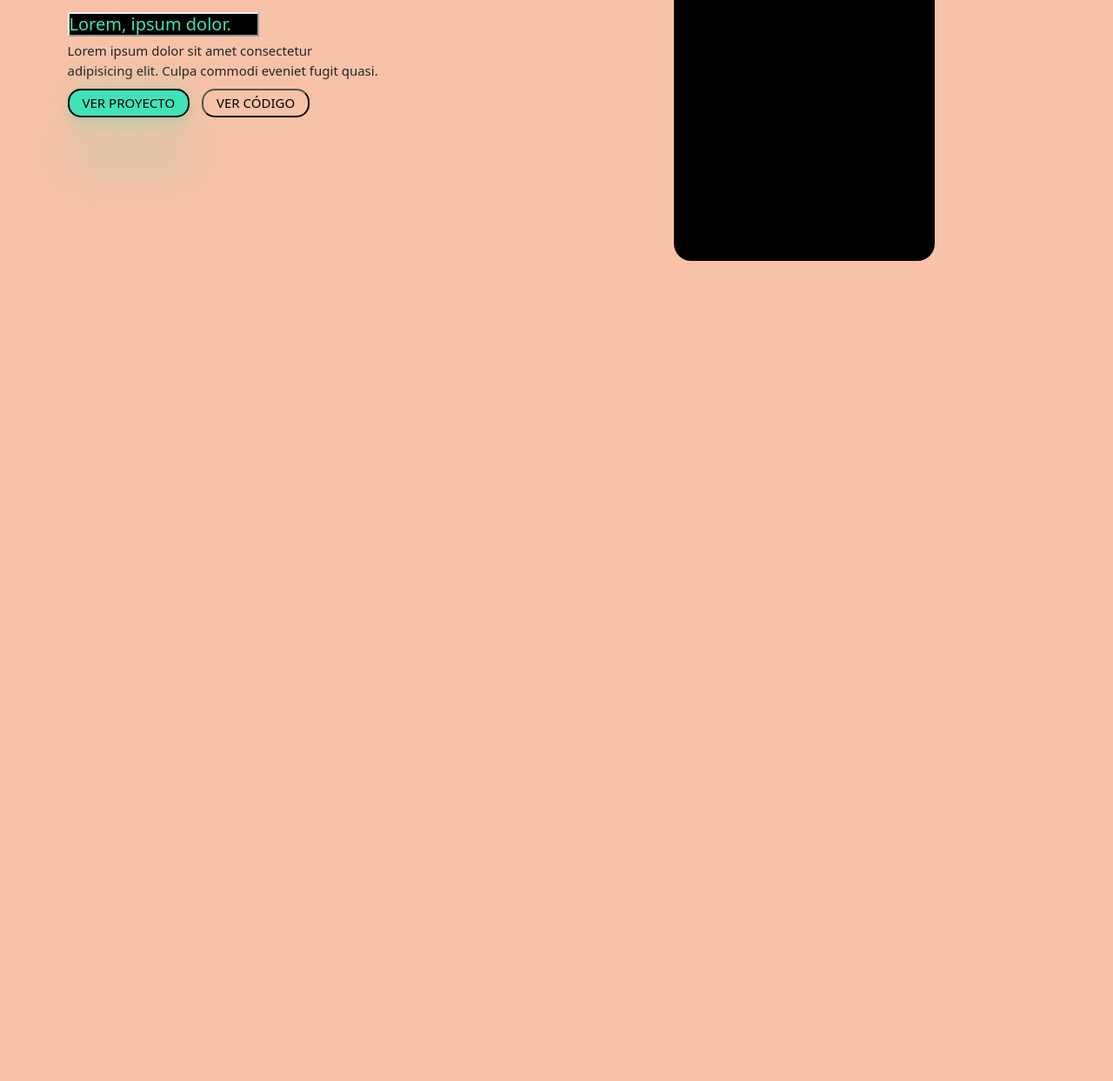
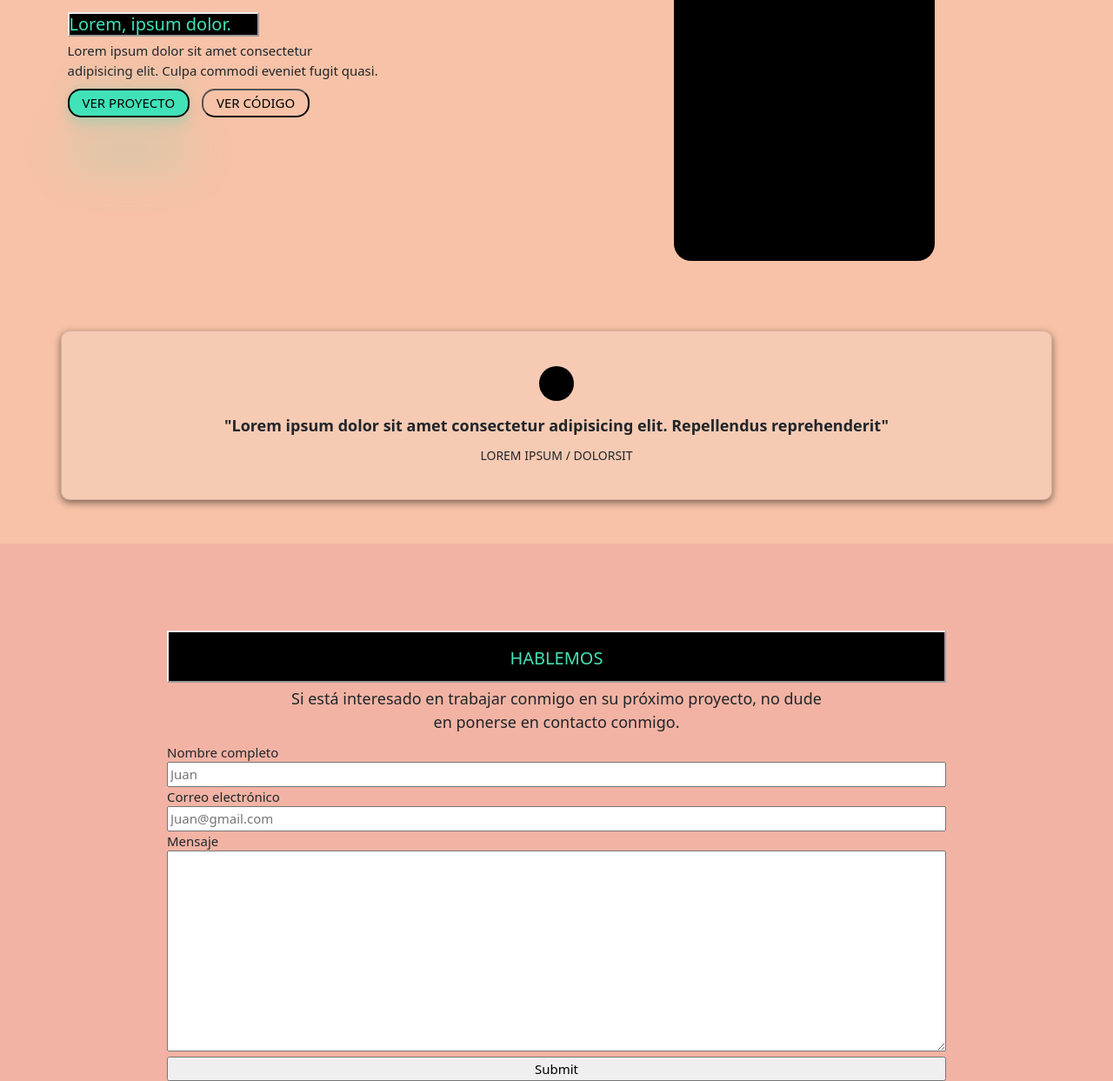
Before and after one commit to MateoBetancurB/figma-portafolio, a plain HTML site: page index.html in a window 1280 px wide. Shown: the part 2840-4083 px from the top of the page at 87% size. Before the commit the page ends 3140 px from the top, so only its background shows below. Drawn offline with nearby package versions, Linux system fonts and the light colour scheme.

Commit message:
se comienza a maquetar formulario de contacto

```diff
--- a/index.html
+++ b/index.html
@@ -102,12 +102,35 @@
                     <div class="project__img3"></div>
                 </div>
             </section>
+            <section class="row card">
+                <div class="col-12">
+                    <div class="card__img"></div>
+                    <p class="card__paragraph">"Lorem ipsum dolor sit amet consectetur adipisicing elit. Repellendus reprehenderit"</p>
+                    <p class="card__footer fw-lighter">Lorem ipsum / dolorsit</p>
+                </div>
+            </section>
+        </main>
+    </div>
+    <section class="form-section">
+        <form class="form-container">
+            <h2 class="project__heading3 mx-auto">HABLEMOS</h2>
+            <p class="project__paragraph3">Si está interesado en trabajar conmigo en su próximo proyecto, no dude <br> en ponerse en contacto conmigo.</p>
+            <label for="" class="project__label">Nombre completo</label> <br>
+            <input type="text" class="project__input" placeholder="Juan"> <br>
+            <label for="" class="project__label">Correo electrónico</label> <br>
+            <input type="email" name="" id="" class="project__input" placeholder="Juan@gmail.com"> <br>
+            <label for="" class="project__label">Mensaje</label> <br>
+            <textarea name="" class="project__label" id="" cols="30" rows="10"></textarea> <br>
+            <input type="submit" class="project__input">
+        </form>
+    </section>
 
 
 
 
-        </main>
-    </div>
+
+
+
     <script src="https://cdn.jsdelivr.net/npm/bootstrap@5.0.1/dist/js/bootstrap.bundle.min.js" integrity="sha384-gtEjrD/SeCtmISkJkNUaaKMoLD0//ElJ19smozuHV6z3Iehds+3Ulb9Bn9Plx0x4" crossorigin="anonymous"></script>
 </body>
 
--- a/styles.css
+++ b/styles.css
@@ -246,3 +246,45 @@ body {
 
 
 /* fin project3 */
+
+
+/* inicio form */
+
+.form-section {
+    background-color: #f2b3a4;
+    width: 100vw;
+    margin-top: 5rem;
+}
+
+.form-container {
+    max-width: 70%;
+    margin-left: auto;
+    margin-right: auto;
+    padding-top: 10rem;
+}
+
+.project__heading3 {
+    background-color: var(--black);
+    width: inherit;
+    height: 6rem;
+    text-align: center;
+    line-height: 6rem;
+    color: var(--green);
+    border: outset .2rem;
+}
+
+.project__paragraph3 {
+    font-size: 1.8rem;
+    text-align: center;
+}
+
+.project__input {
+    width: 100%;
+}
+
+.form-container textarea {
+    width: 100%;
+}
+
+
+/* fin form */
```
